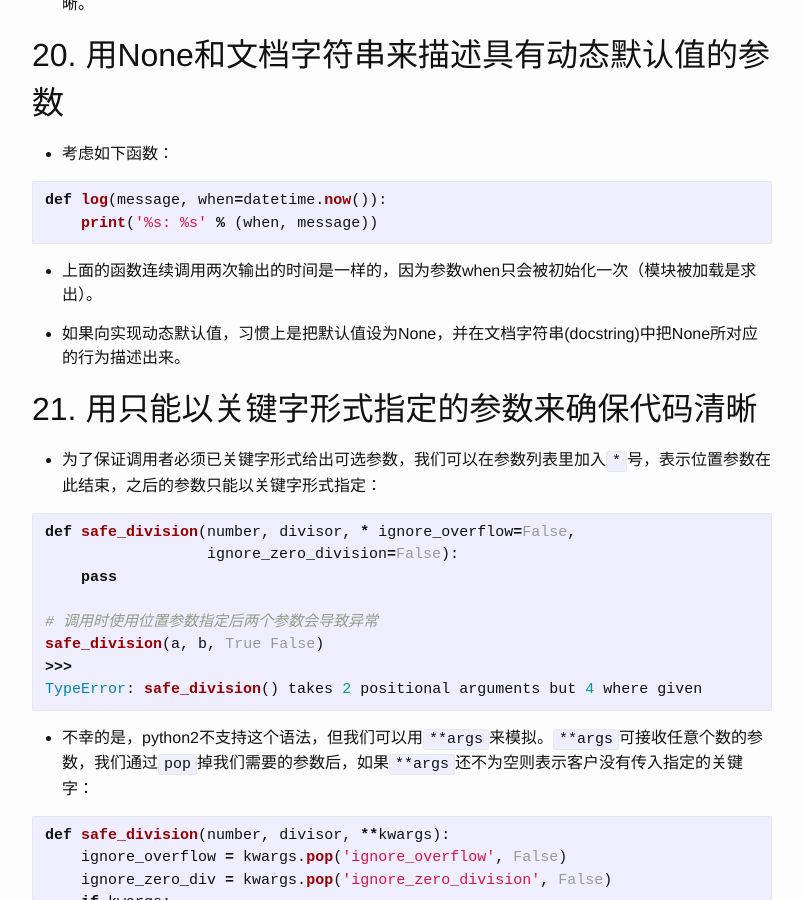
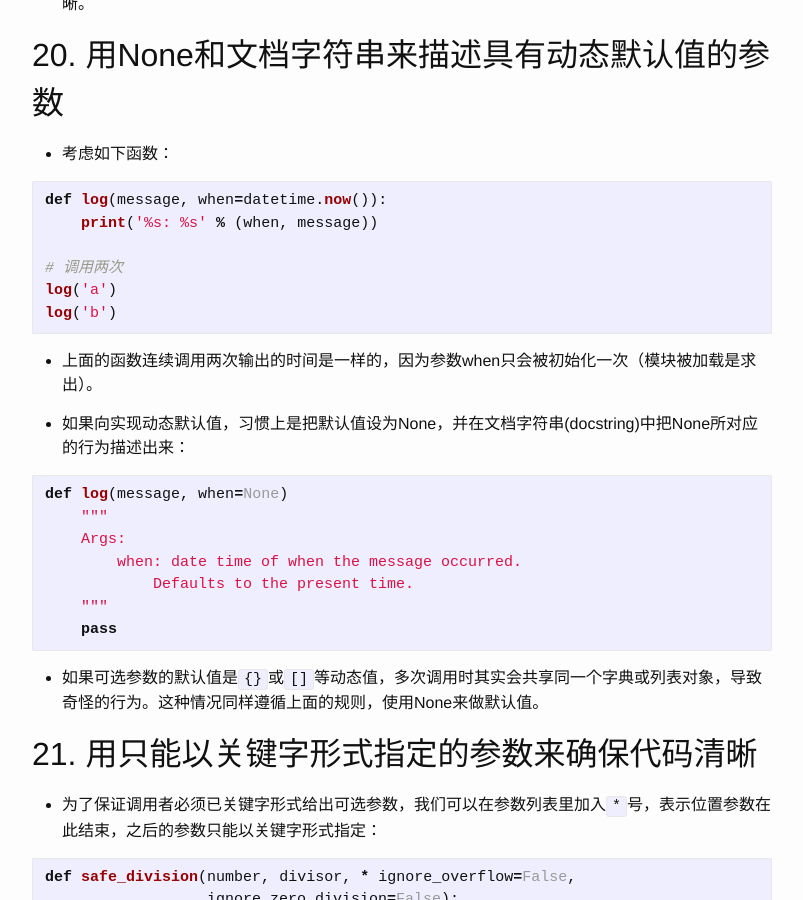
Before and after one commit to echoma/echoma.github.com, a Jekyll site: the page built from _posts/2017-02-10-effective-python-note-02-function.markdown, in a window 1280 px wide and 900 px high, scrolled down 4210 px. Shown: the whole window, without its empty margins (238-1041 px from the left). Built offline with Jekyll 4.4.1, drawn with Linux system fonts in a browser that asks for light colours.

Commit message:
补充No.20

````diff
--- a/_posts/2017-02-10-effective-python-note-02-function.markdown
+++ b/_posts/2017-02-10-effective-python-note-02-function.markdown
@@ -200,11 +200,27 @@ safe_division(a, b, ignore_zero_division=True)
 ```python
 def log(message, when=datetime.now()):
     print('%s: %s' % (when, message))
+
+# 调用两次
+log('a')
+log('b')
 ```
 
 * 上面的函数连续调用两次输出的时间是一样的，因为参数when只会被初始化一次（模块被加载是求出）。
 
-* 如果向实现动态默认值，习惯上是把默认值设为None，并在文档字符串(docstring)中把None所对应的行为描述出来。
+* 如果向实现动态默认值，习惯上是把默认值设为None，并在文档字符串(docstring)中把None所对应的行为描述出来：
+
+```python
+def log(message, when=None)
+    """
+    Args:
+        when: date time of when the message occurred.
+            Defaults to the present time.
+    """
+    pass
+```
+
+* 如果可选参数的默认值是`{}`或`[]`等动态值，多次调用时其实会共享同一个字典或列表对象，导致奇怪的行为。这种情况同样遵循上面的规则，使用None来做默认值。
 
 ## 21. 用只能以关键字形式指定的参数来确保代码清晰
 
````
